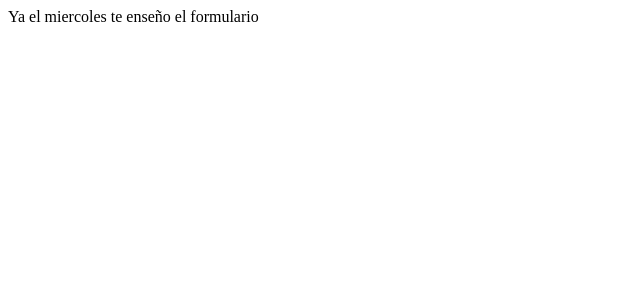
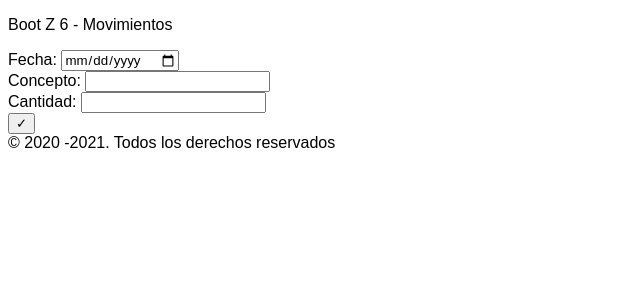
Before and after one commit to nouralchawa/flask_movements, a Flask app: page /creaalta in a window 1280 px wide. Shown: the top 300 px of the page, without its empty margins (0-640 px from the left). Run offline with Flask 2, Linux system fonts and the light colour scheme.

Commit message:
Grabar movimientos sin validar

```diff
--- a/movements/data/basedatos.csv
+++ b/movements/data/basedatos.csv
@@ -1,3 +1,4 @@
 2020-12-01,"Sueldo",2000.0
 2020-12-04,"Garaje, alquiler", 70.0
 2020-12-06,"Paga extra", 2000.0
+2020-12-10,sueldo,2020
--- /dev/null
+++ b/movements/templates/alta.html
@@ -0,0 +1,25 @@
+{% extends 'base.html' %}
+
+{% block title %} Formulario {% endblock %}
+
+
+{% block content %}
+    <form action="creaalta" method="post">
+        <div class="field">
+            <label for="fecha">Fecha:</label>
+            <input type="date" name= "fecha">
+        </div>
+        <div class="field">
+            <label for="concepto">Concepto:</label>
+            <input type="text" name="concepto">
+        </div>
+        <div class="field">
+            <label for="number">Cantidad:</label>
+            <input type="number" name="cantidad" step="0.01">
+        </div>
+        <div class="field">
+            <input type="submit" value='&check;'>
+        </div>
+    </form>
+
+{% endblock %}
--- a/movements/templates/base.html
+++ b/movements/templates/base.html
@@ -3,7 +3,7 @@
 <head>
     <meta charset="UTF-8">
     <meta name="viewport" content="width=device-width, initial-scale=1.0">
-    <title> Mi Kakebo - {% block title%}{% endblock %}</title>
+    <title> Mis movimientos - {% block title%}{% endblock %}</title>
     <style>
         * {
             font-family: sans-serif;
@@ -19,7 +19,7 @@
 </head>
 <body>
     <header>
-        <p>Boot Z 6 - Kakebo </p>
+        <p>Boot Z 6 - Movimientos </p>
     </header>
 
     <section>
--- a/movements/views.py
+++ b/movements/views.py
@@ -1,21 +1,27 @@
 from movements import app
-from flask import render_template
+from flask import render_template, request, url_for, redirect
 import csv
 
 @app.route('/')
-def listaMovimientos():
+def listaIngresos():
     fIngresos = open("movements/data/basedatos.csv","r")
     csvReader = csv.reader(fIngresos, delimiter=',',quotechar='"')
     ingresos =list(csvReader)
 
-    sumador = 0
-    for ingreso in ingresos:
-        sumador += float(ingreso [2])
-
     print(ingresos)
 
-    return render_template("movementsList.html", datos=ingresos, total=sumador)
+    total = 0
+    for ingreso in ingresos:
+        total += float(ingreso [2])
 
-@app.route('/creaalta')
+    return render_template("movementsList.html", datos=ingresos, total=total)
+
+@app.route('/creaalta', methods=['GET','POST'])
 def nuevoIngreso():
-    return 'Ya el miercoles te enseño el formulario'
+    if request.method == 'POST':
+        fIngresos = open("movements/data/basedatos.csv","a", newline="")
+        csvWriter = csv.writer(fIngresos, delimiter=',', quotechar='"')
+        csvWriter.writerow([request.form.get('fecha'), request.form.get('concepto'), request.form.get('cantidad')])
+        return redirect(url_for('listaIngresos'))
+
+    return render_template("alta.html")
```
